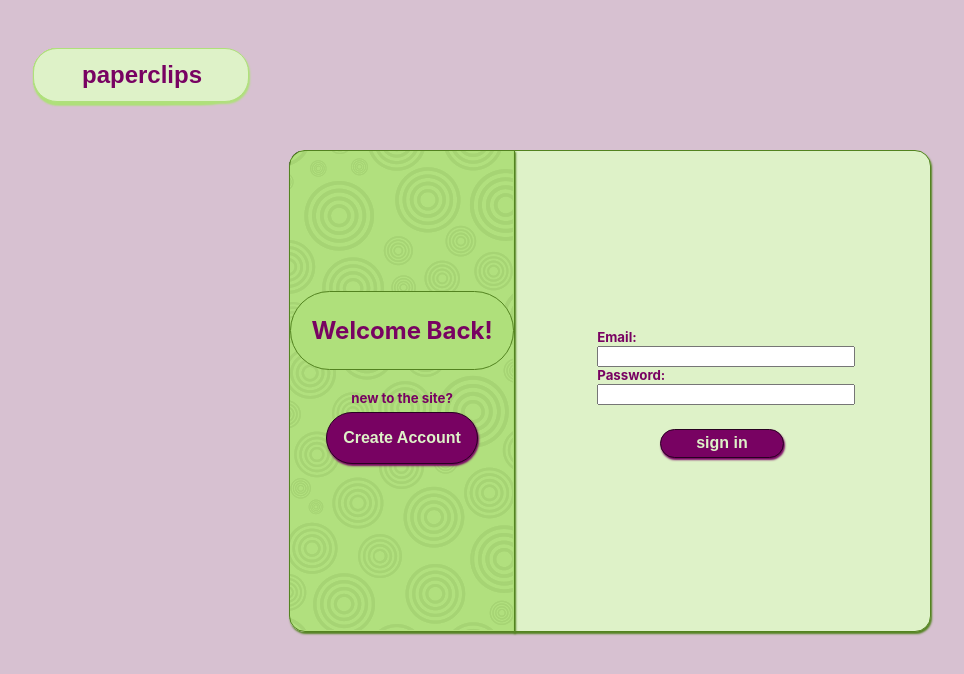
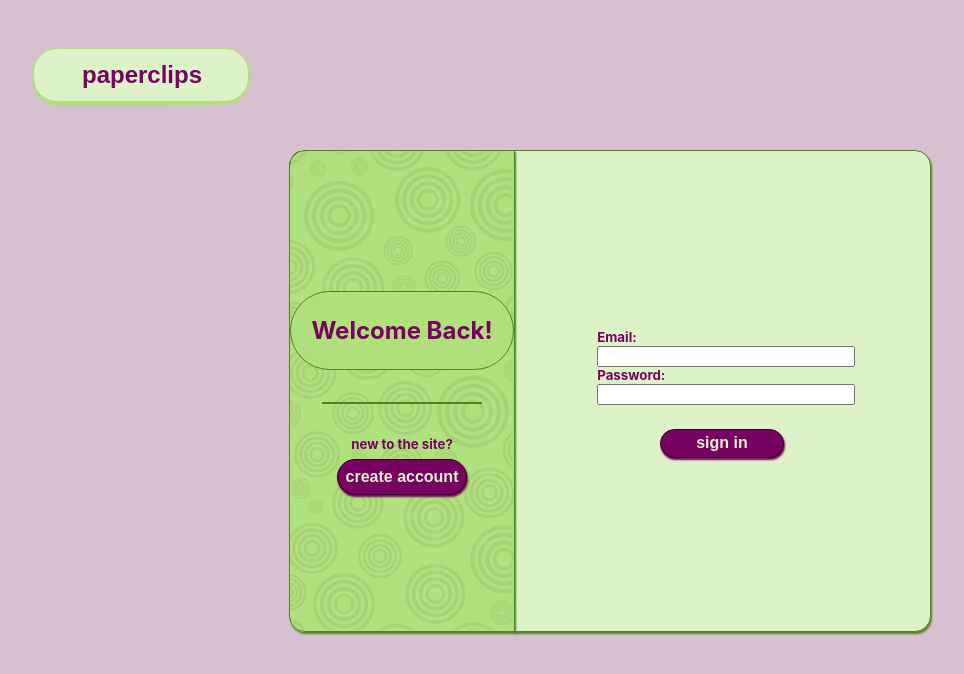
Before and after one commit to cooljasonmelton/paperclips-fe, a React (Create React App) app: page / in a window 1280 px wide. Shown: the top 674 px of the page, without its empty margins (31-995 px from the left). Built offline with nearby package versions, Linux system fonts and the light colour scheme.

Commit message:
added divider to banner

```diff
--- a/src/login/BannerSide.js
+++ b/src/login/BannerSide.js
@@ -25,19 +25,21 @@ const BannerSide = props => {
 
             <div className={setWelcomeClass()}>
                 <h2>Welcome Back!</h2>
+                <hr className="banner-hr"/>
                 <h5>new to the site?</h5>
                 <button className="banner-button"
                     onClick={()=> setSignIn(!signIn)}>
-                    Create Account
+                    create account
                 </button>
             </div>
 
             <div className={setCreateClass()}>
                 <h2>Create Account</h2>
+                <hr className="banner-hr"/>
                 <h5>already have an account?</h5>
                 <button className="banner-button"
                     onClick={()=> setSignIn(!signIn)}>
-                    Sign In
+                    sign in
                 </button>
             </div>
 
--- a/src/login/LoginContainer.css
+++ b/src/login/LoginContainer.css
@@ -15,8 +15,15 @@
     color: #780262;
 }
 
+.banner-hr{
+    border: 1px solid #538320;
+    background-color: #538320;
+    margin: 2em;
+
+}
+
 .banner-button{
-    padding: 1em;
+    padding: 0.5em;
     font-size: 1em;
     border-radius: 3em;
     border: 1px solid #280121;
@@ -160,6 +167,11 @@
     width: 100%;
 }
 
+.login-form > label > input:focus, .signup-form > label > input:focus{
+    width: 100%;
+    outline: 0;
+}
+
 /* Form Submit Buttons */
 .submit-button{
     width: 50%;
```
